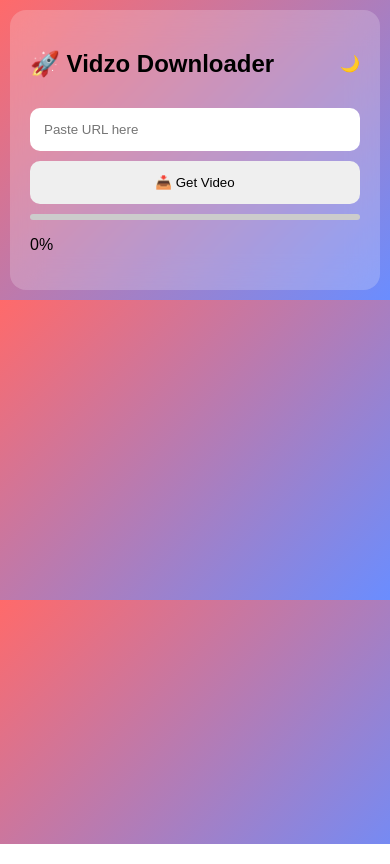
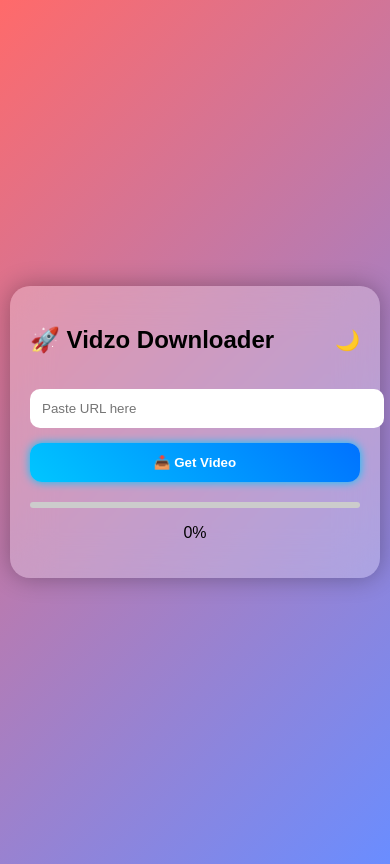
Before and after one commit to viveksingh48162-design/insta-downloader, a plain HTML site: page templates/index.html in a window 390 px wide. Drawn offline with Linux system fonts and the light colour scheme.

Commit message:
Update mobile.css

```diff
--- a/static/mobile.css
+++ b/static/mobile.css
@@ -1,72 +1,102 @@
-*{box-sizing:border-box;}
+/* 🌗 THEME */
+:root{
+--bg:linear-gradient(135deg,#ff6a6a,#6a8dff);
+--card:rgba(255,255,255,0.25);
+--text:#000;
+--input:#fff;
+--btn:#ffffff;
+}
+
+body.dark{
+--bg:linear-gradient(135deg,#0f2027,#203a43,#2c5364);
+--card:rgba(0,0,0,0.5);
+--text:#fff;
+--input:#222;
+--btn:#333;
+}
 
 body{
 margin:0;
+font-family:sans-serif;
 background:var(--bg);
-font-family:sans-serif;
-}
-
-/* THEME */
-:root{
---bg: linear-gradient(135deg,#ff6a6a,#6a8dff);
---card: rgba(255,255,255,0.2);
---text:#000;
---btn:#ddd;
-}
-
-body.dark{
---bg: linear-gradient(135deg,#0f2027,#203a43,#2c5364);
---card: rgba(0,0,0,0.5);
---text:#fff;
---btn:#333;
+color:var(--text);
 }
 
 .wrapper{
-width:100%;
 display:flex;
 justify-content:center;
+align-items:center;
+height:100vh;
 padding:10px;
 }
 
 .card{
-width:100%;
-max-width:100%;
+width:95%;
+max-width:420px;
 padding:20px;
-border-radius:16px;
+border-radius:20px;
 background:var(--card);
-backdrop-filter:blur(15px);
-}
-
-/* FIX overflow */
-input,button{
-width:100%;
-padding:14px;
-margin-top:10px;
-border:none;
-border-radius:10px;
+backdrop-filter:blur(20px);
+box-shadow:0 0 25px rgba(0,0,0,0.3);
+text-align:center;
 }
 
 .topbar{
 display:flex;
 justify-content:space-between;
 align-items:center;
-color:var(--text);
 }
 
 .toggle{
 cursor:pointer;
+font-size:20px;
+}
+
+input{
+width:100%;
+padding:12px;
+margin:15px 0;
+border-radius:10px;
+border:none;
+background:var(--input);
+}
+
+.glow-btn{
+width:100%;
+padding:12px;
+border:none;
+border-radius:12px;
+background:linear-gradient(45deg,#00c6ff,#0072ff);
+color:white;
+font-weight:bold;
+box-shadow:0 0 10px #00c6ff;
+}
+
+.grid{
+display:flex;
+gap:10px;
+margin-top:15px;
+}
+
+.box{
+flex:1;
+padding:12px;
+border-radius:10px;
+background:var(--btn);
+cursor:pointer;
 }
 
 .progress-container{
-margin-top:10px;
+width:100%;
 height:6px;
 background:#ccc;
 border-radius:10px;
-overflow:hidden;
+margin-top:20px;
 }
 
 .progress-bar{
 height:100%;
+width:0%;
 background:#00c6ff;
-width:0%;
+border-radius:10px;
 }
```
